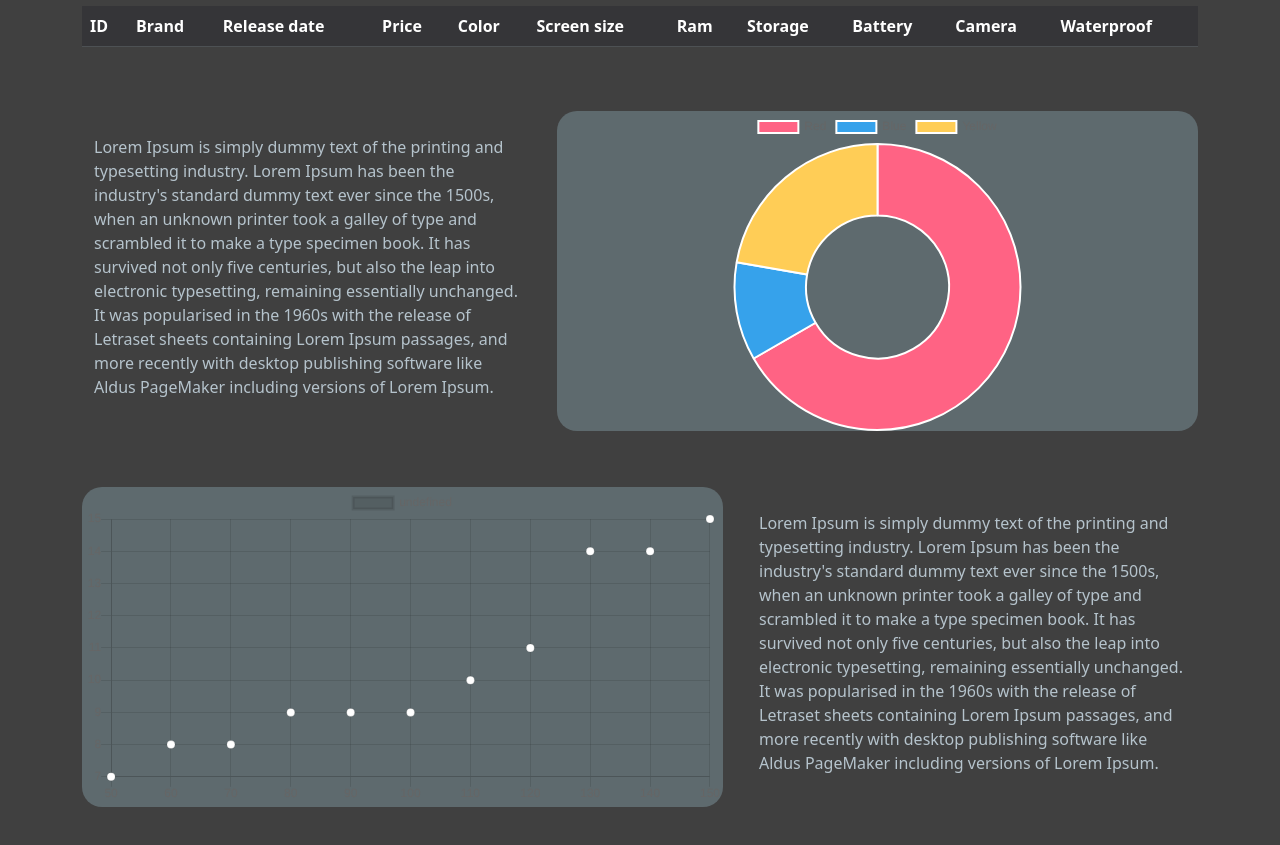
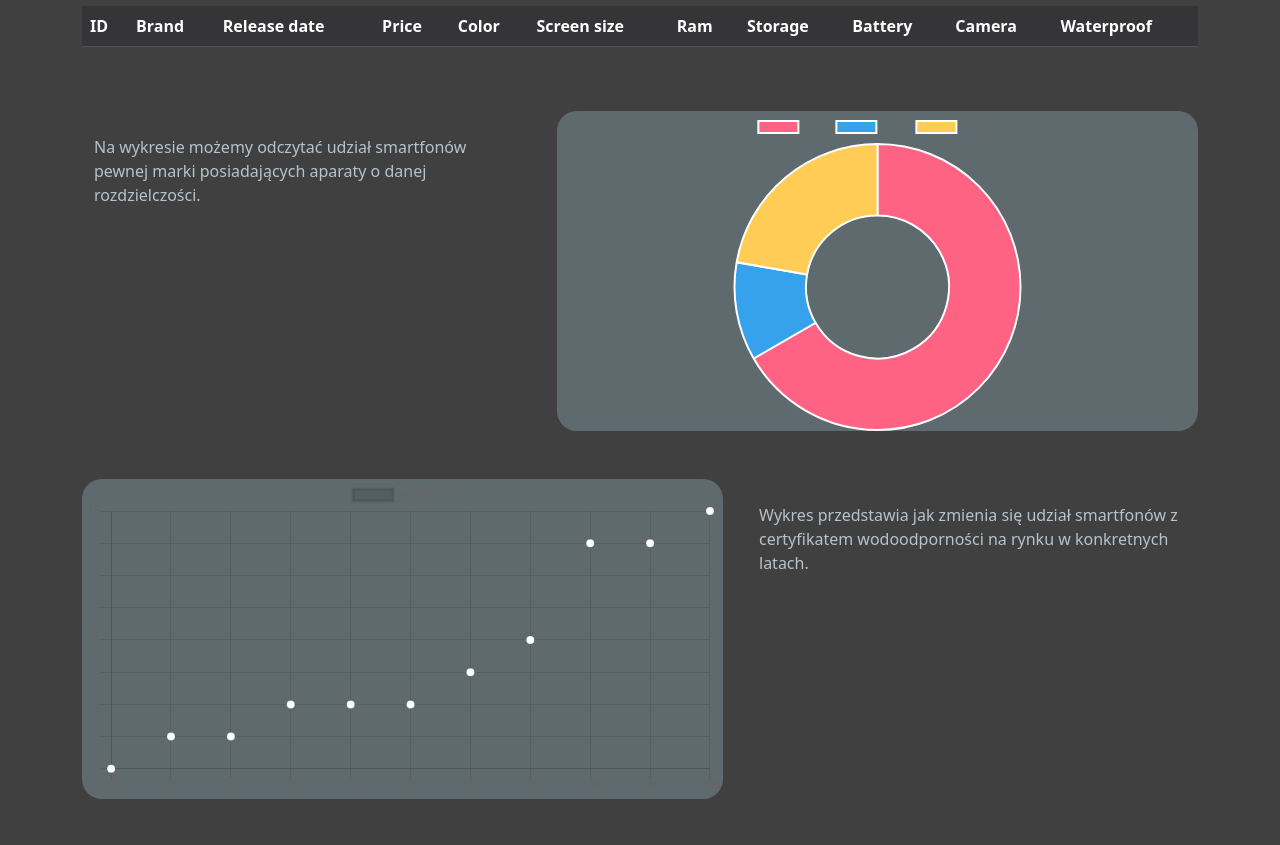
Before and after one commit to J4k0b-p/EDI, a plain HTML site: page index.html in a window 1280 px wide. Shown: the part 1120-1965 px from the top of the page. Drawn offline with nearby package versions, Linux system fonts and the light colour scheme; no server answers.

Commit message:
descriptions were changed

```diff
--- a/index.html
+++ b/index.html
@@ -82,12 +82,8 @@
 
     <div class="row pt-5">
         <div class="col-5 p-4">
-            <p>Lorem Ipsum is simply dummy text of the printing and typesetting industry. Lorem Ipsum has been the
-                industry's standard dummy text ever since the 1500s, when an unknown printer took a galley of type and
-                scrambled it to make a type specimen book. It has survived not only five centuries, but also the leap
-                into electronic typesetting, remaining essentially unchanged. It was popularised in the 1960s with the
-                release of Letraset sheets containing Lorem Ipsum passages, and more recently with desktop publishing
-                software like Aldus PageMaker including versions of Lorem Ipsum.</p>
+            <p>Na wykresie możemy odczytać udział smartfonów pewnej marki posiadających
+                aparaty o danej rozdzielczości.</p>
         </div>
         <div class="col-7">
             <div>
@@ -98,12 +94,8 @@
 
     <div class="row flex-row-reverse pt-5">
         <div class="col-5 p-4">
-            <p>Lorem Ipsum is simply dummy text of the printing and typesetting industry. Lorem Ipsum has been the
-                industry's standard dummy text ever since the 1500s, when an unknown printer took a galley of type and
-                scrambled it to make a type specimen book. It has survived not only five centuries, but also the leap
-                into electronic typesetting, remaining essentially unchanged. It was popularised in the 1960s with the
-                release of Letraset sheets containing Lorem Ipsum passages, and more recently with desktop publishing
-                software like Aldus PageMaker including versions of Lorem Ipsum.</p>
+            <p>Wykres przedstawia jak zmienia się udział smartfonów
+                z certyfikatem wodoodporności na rynku w konkretnych latach.</p>
         </div>
         <div class="col-7">
             <div>
```
